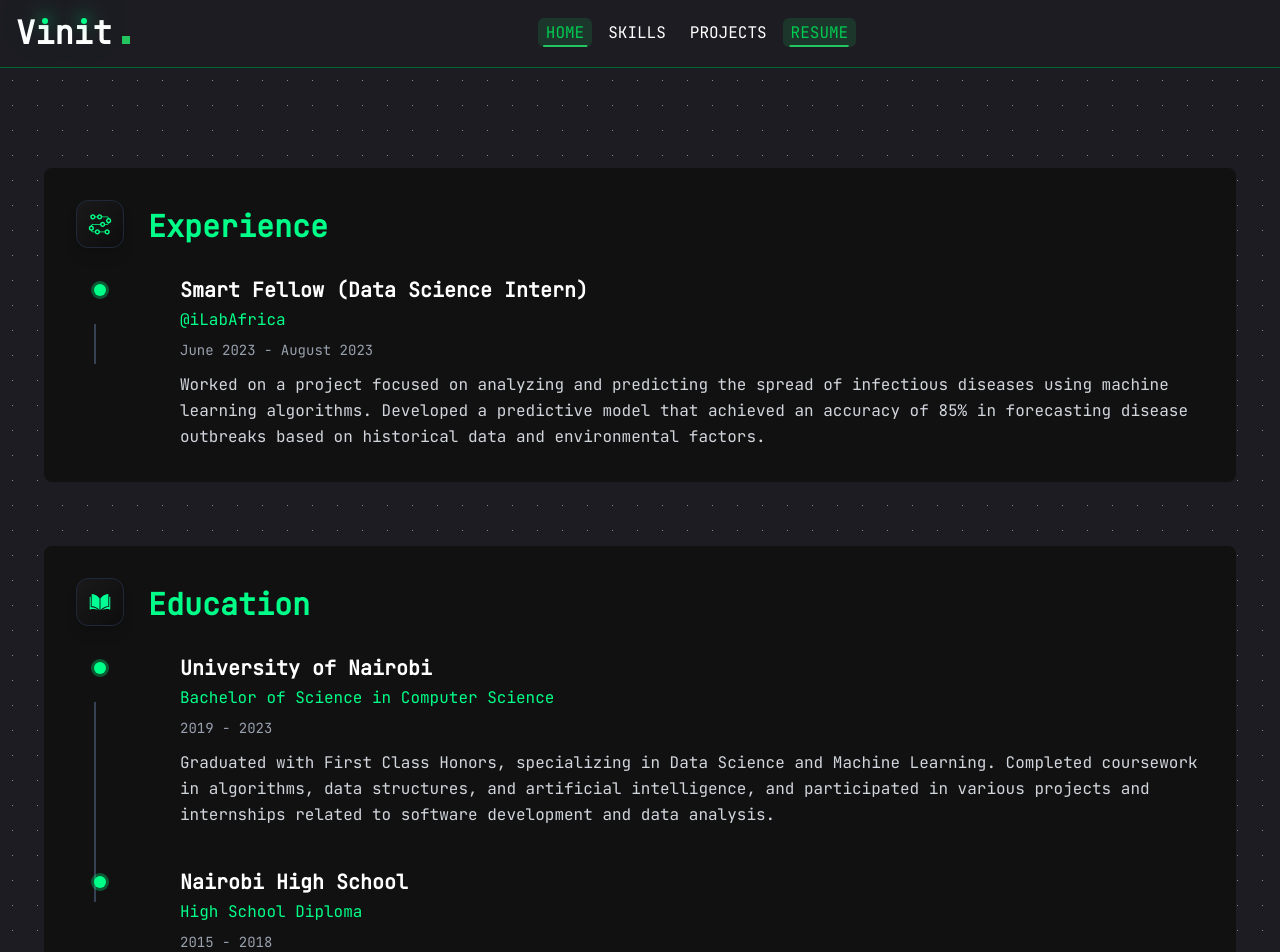
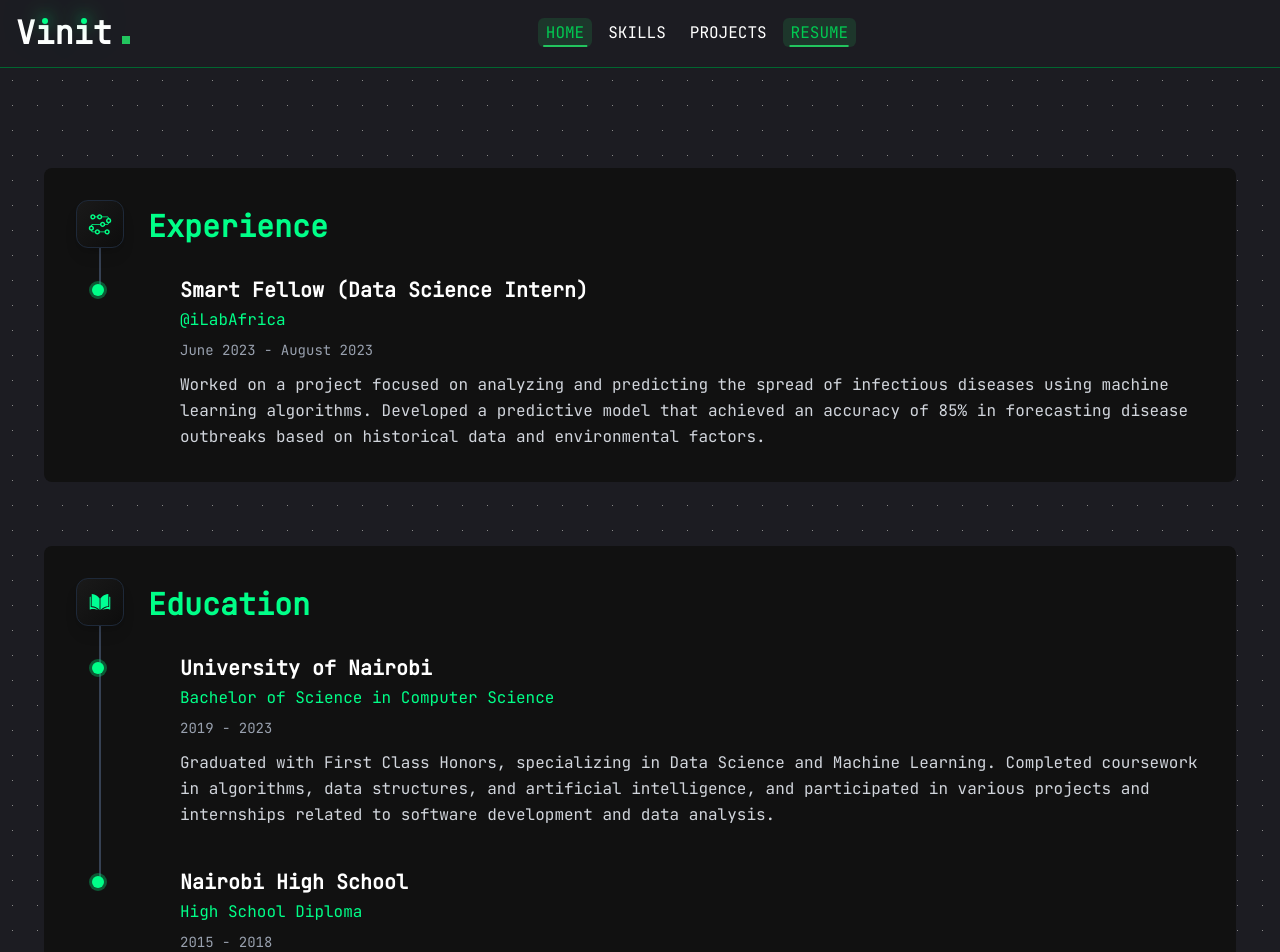
Before and after one commit to Vinit-Rabadiya/Portfolio, a React (Vite) app in the folder personalPortfolio/: page /resume in a window 1280 px wide. Shown: the top 952 px of the page. Built offline with nearby package versions, Linux system fonts and the light colour scheme.

Commit message:
fixed css resume

```diff
--- a/personalPortfolio/src/pages/Resume/Resume.jsx
+++ b/personalPortfolio/src/pages/Resume/Resume.jsx
@@ -1,10 +1,43 @@
 import "./Resume.css";
+import { useRef, useEffect, useState } from "react";
 
 const experienceIcon = new URL("../../assets/experience.svg", import.meta.url)
   .href;
 const educationIcon = new URL("../../assets/book.svg", import.meta.url).href;
 
 function Resume() {
+  const experienceContentRef = useRef(null);
+  const educationContentRef = useRef(null);
+  const [experienceLineHeight, setExperienceLineHeight] = useState(0);
+  const [educationLineHeight, setEducationLineHeight] = useState(0);
+
+  useEffect(() => {
+    const updateLineHeights = () => {
+      if (experienceContentRef.current) {
+        const lastItem = experienceContentRef.current.lastElementChild;
+        if (lastItem) {
+          // Get the position of the last item relative to the content container
+          // Add the top offset of the dot (8px = top-2) plus half the dot height (6px) to center on it
+          const dotPosition = lastItem.offsetTop + 8 + 6;
+          // Add the heading height (text-3xl + mb-8) which is approximately 80px
+          setExperienceLineHeight(dotPosition + 80);
+        }
+      }
+      if (educationContentRef.current) {
+        const lastItem = educationContentRef.current.lastElementChild;
+        if (lastItem) {
+          const dotPosition = lastItem.offsetTop + 8 + 6;
+          setEducationLineHeight(dotPosition + 80);
+        }
+      }
+    };
+
+    // Use setTimeout to ensure DOM is fully rendered
+    setTimeout(updateLineHeights, 0);
+    window.addEventListener('resize', updateLineHeights);
+    return () => window.removeEventListener('resize', updateLineHeights);
+  }, []);
+
   const experiences = [
     {
       title: "Smart Fellow (Data Science Intern)",
@@ -38,12 +71,12 @@ function Resume() {
       <section id="experience" className="mb-16 scroll-mt-20">
         <div className="bg-[#111] p-8 rounded-lg">
           <div className="flex gap-6">
-            {/* Left side - Icon */}
+            {/* Left side - Icon with line */}
             <div
               className="flex flex-col items-center flex-shrink-0 relative"
               style={{ width: "48px" }}
             >
-              <div className="w-12 h-12 bg-gradient-to-br from-[#1a1a1a] to-[#0d0d0d] rounded-xl flex items-center justify-center shadow-lg border border-gray-800">
+              <div className="w-12 h-12 bg-gradient-to-br from-[#1a1a1a] to-[#0d0d0d] rounded-xl flex items-center justify-center shadow-lg border border-gray-800 mb-4 relative z-10">
                 <img
                   src={experienceIcon}
                   alt="Experience"
@@ -54,6 +87,11 @@ function Resume() {
                   }}
                 />
               </div>
+              {/* Vertical line from icon to last dot */}
+              <div
+                className="absolute left-1/2 -translate-x-1/2 top-0 w-0.5 bg-gray-700"
+                style={{ height: `${experienceLineHeight}px` }}
+              ></div>
             </div>
 
             {/* Right side - Content */}
@@ -61,19 +99,11 @@ function Resume() {
               <h2 className="text-3xl font-bold mb-8 text-[#00ff88] mt-2">
                 Experience
               </h2>
-              <div className="relative">
-                {/* Vertical line from icon to last dot */}
-                <div
-                  className="absolute -left-[54px] top-12 w-0.5 bg-gray-700"
-                  style={{
-                    height: `calc(${experiences.length * 10}rem - 7.5rem)`,
-                  }}
-                ></div>
-
+              <div className="relative" ref={experienceContentRef}>
                 {experiences.map((experience, index) => (
                   <div key={index} className="relative mb-10 last:mb-0 pl-8">
                     {/* Green dot on the line */}
-                    <div className="absolute -left-[54px] top-2 w-3 h-3 bg-[#00ff88] rounded-full shadow-[0_0_0_3px_rgba(0,255,136,0.3)] z-10"></div>
+                    <div className="absolute -left-[56px] top-2 w-3 h-3 bg-[#00ff88] rounded-full shadow-[0_0_0_3px_rgba(0,255,136,0.3)] z-10"></div>
 
                     {/* Content */}
                     <h3 className="text-xl font-semibold text-white mb-1">
@@ -98,12 +128,12 @@ function Resume() {
       <section id="education" className="scroll-mt-20">
         <div className="bg-[#111] p-8 rounded-lg">
           <div className="flex gap-6">
-            {/* Left side - Icon */}
+            {/* Left side - Icon with line */}
             <div
               className="flex flex-col items-center flex-shrink-0 relative"
               style={{ width: "48px" }}
             >
-              <div className="w-12 h-12 bg-gradient-to-br from-[#1a1a1a] to-[#0d0d0d] rounded-xl flex items-center justify-center shadow-lg border border-gray-800">
+              <div className="w-12 h-12 bg-gradient-to-br from-[#1a1a1a] to-[#0d0d0d] rounded-xl flex items-center justify-center shadow-lg border border-gray-800 mb-4 relative z-10">
                 <img
                   src={educationIcon}
                   alt="Education"
@@ -114,6 +144,11 @@ function Resume() {
                   }}
                 />
               </div>
+              {/* Vertical line from icon to last dot */}
+              <div
+                className="absolute left-1/2 -translate-x-1/2 top-0 w-0.5 bg-gray-700"
+                style={{ height: `${educationLineHeight}px` }}
+              ></div>
             </div>
 
             {/* Right side - Content */}
@@ -121,19 +156,11 @@ function Resume() {
               <h2 className="text-3xl font-bold mb-8 text-[#00ff88] mt-2">
                 Education
               </h2>
-              <div className="relative">
-                {/* Vertical line from icon to last dot */}
-                <div
-                  className="absolute -left-[54px] top-12 w-0.5 bg-gray-700"
-                  style={{
-                    height: `calc(${education.length * 10}rem - 7.5rem)`,
-                  }}
-                ></div>
-
+              <div className="relative" ref={educationContentRef}>
                 {education.map((edu, index) => (
                   <div key={index} className="relative mb-10 last:mb-0 pl-8">
                     {/* Green dot on the line */}
-                    <div className="absolute -left-[54px] top-2 w-3 h-3 bg-[#00ff88] rounded-full shadow-[0_0_0_3px_rgba(0,255,136,0.3)] z-10"></div>
+                    <div className="absolute -left-[56px] top-2 w-3 h-3 bg-[#00ff88] rounded-full shadow-[0_0_0_3px_rgba(0,255,136,0.3)] z-10"></div>
 
                     {/* Content */}
                     <h3 className="text-xl font-semibold text-white mb-1">
```
